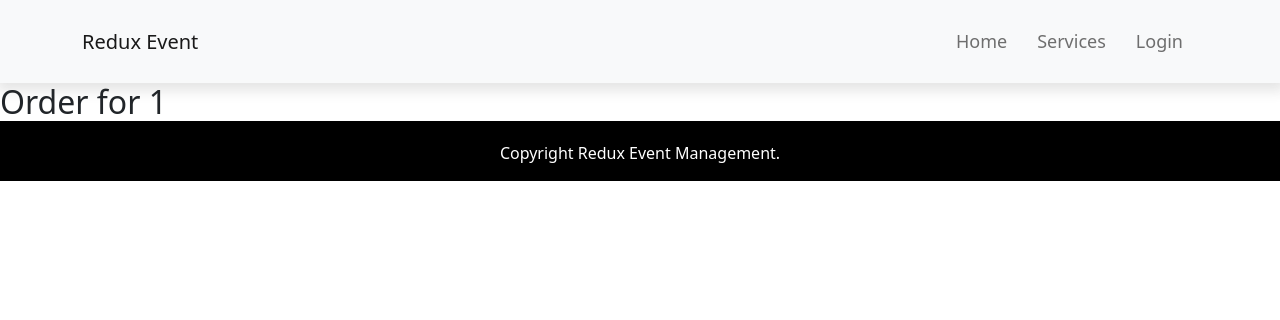
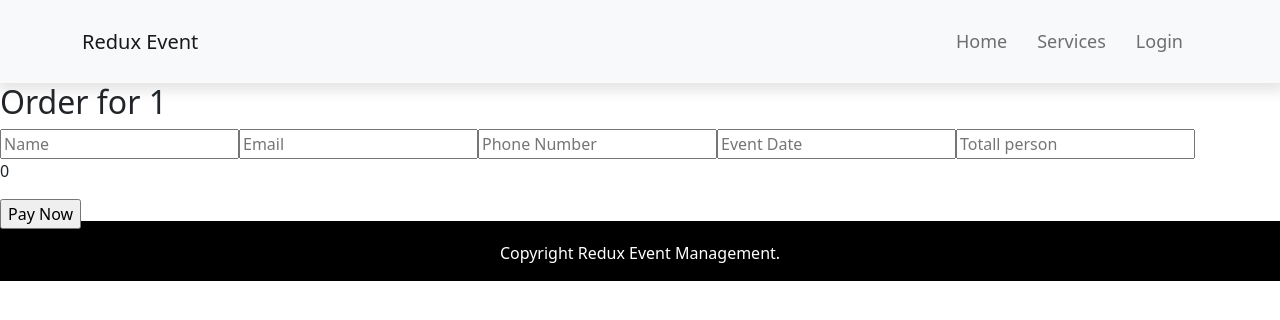
Before and after one commit to akhlakuzzalal/redux-event, a React (Create React App) app: page /order/1 in a window 1280 px wide. Shown: the top 320 px of the page. Built offline with nearby package versions, Linux system fonts and the light colour scheme; no server answers.

Commit message:
[ADD] - order

```diff
--- a/src/Components/Pages/Order/Order.js
+++ b/src/Components/Pages/Order/Order.js
@@ -1,11 +1,38 @@
-import React from 'react';
+import React, { useEffect, useState } from 'react';
+import { useForm } from 'react-hook-form';
 import { useParams } from 'react-router-dom';
 
 const Order = () => {
-   const { id } = useParams()
+   const [service, setService] = useState([]);
+   const [amount, setAmount] = useState(0);
+   const { id } = useParams();
+   useEffect(() => {
+      fetch(`http://localhost:5000/service/${id}`)
+         .then(res => res.json())
+         .then(data => setService(data));
+   }, [id])
+   const { register, handleSubmit } = useForm();
+   const amountCalc = (person) => {
+      setAmount(person * service.amount)
+      console.log(person)
+   }
+   const onSubmit = data => {
+      const finallData = { ...data, payment: amount };
+      console.log(finallData)
+   };
+   console.log(amount.toString())
    return (
       <div>
          <h2>Order for {id}</h2>
+         <form onSubmit={handleSubmit(onSubmit)}>
+            <input  {...register("name")} placeholder='Name' />
+            <input {...register("email")} placeholder='Email' />
+            <input {...register("phone")} placeholder='Phone Number' />
+            <input {...register("date")} placeholder='Event Date' />
+            <input onKeyUp={(e) => amountCalc(e.target.value)} {...register("person")} placeholder='Totall person' />
+            <p>{amount}</p>
+            <input type="submit" value={'Pay Now'} />
+         </form>
       </div>
    );
 };
```
